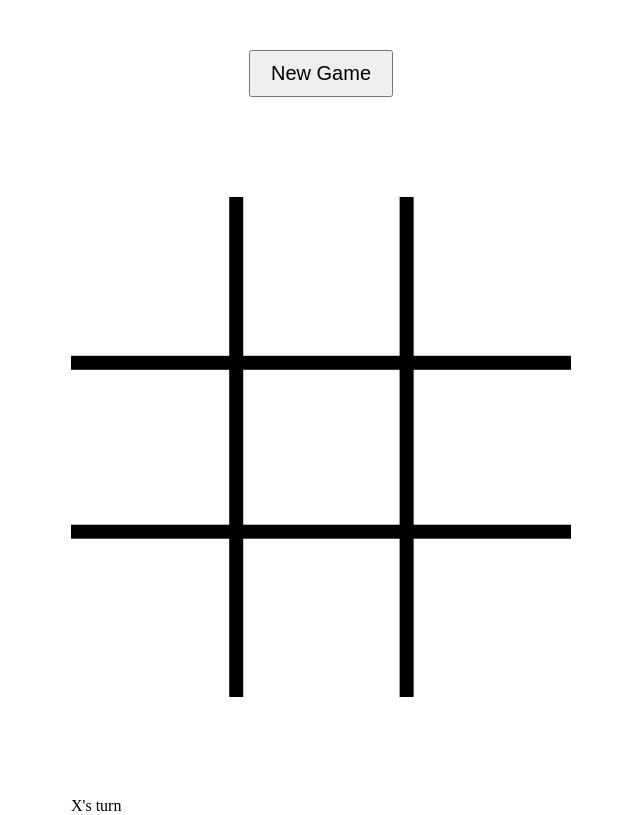
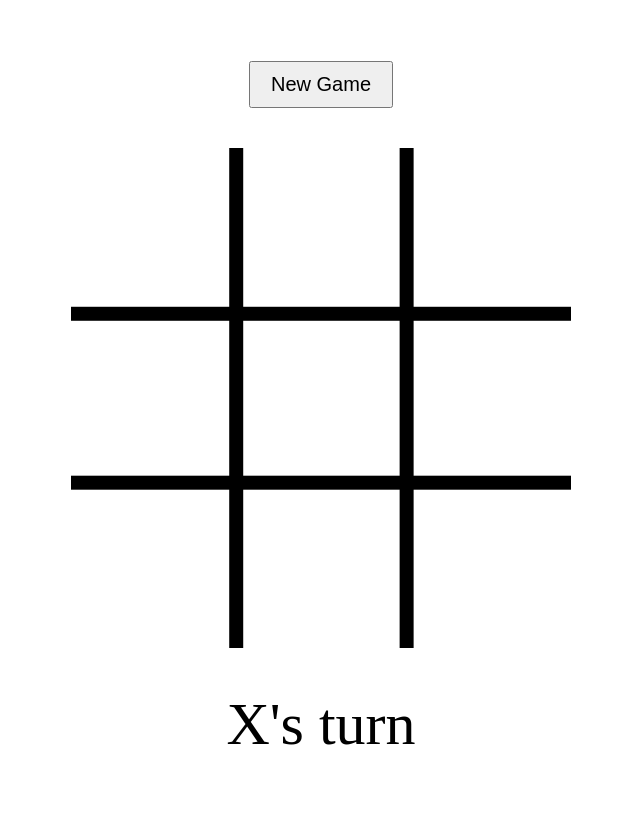
Before and after one commit to xKChan/TicTacToe, a plain HTML site: page index.html in a window 1280 px wide. Shown: the whole page, without its empty margins (319-959 px from the left). Drawn offline with Linux system fonts and the light colour scheme.

Commit message:
Fixed UI to display center of screen, and bigger font size

```diff
--- a/styles.css
+++ b/styles.css
@@ -10,8 +10,6 @@
   height: 500px;
   grid-template-columns: 1fr 1fr 1fr;
   font-size: 100px;
-  justify-items: center;
-  align-items: center;
   background-image: url("Img/Grid.png");
 }
 
@@ -24,20 +22,30 @@
 
 container {
   display: grid;
+  height: 100vh;
+  width: 100vw;
   justify-content: center;
-  row-gap: 100px;
 }
 
 .buttons {
-  justify-self: center;
-  padding-top: 50px;
+  margin-top: 40px;
+  margin-bottom: 20px;
+  align-self: center;
+  display: grid;
+  justify-content: center;
 }
 
 .newGame {
   padding: 10px 20px;
   font-size: 20px;
+  justify-self: center;
 }
 
 .placed {
   pointer-events: none;
 }
+
+.gameStatus {
+  font-size: 60px;
+  text-align: center;
+}
```
